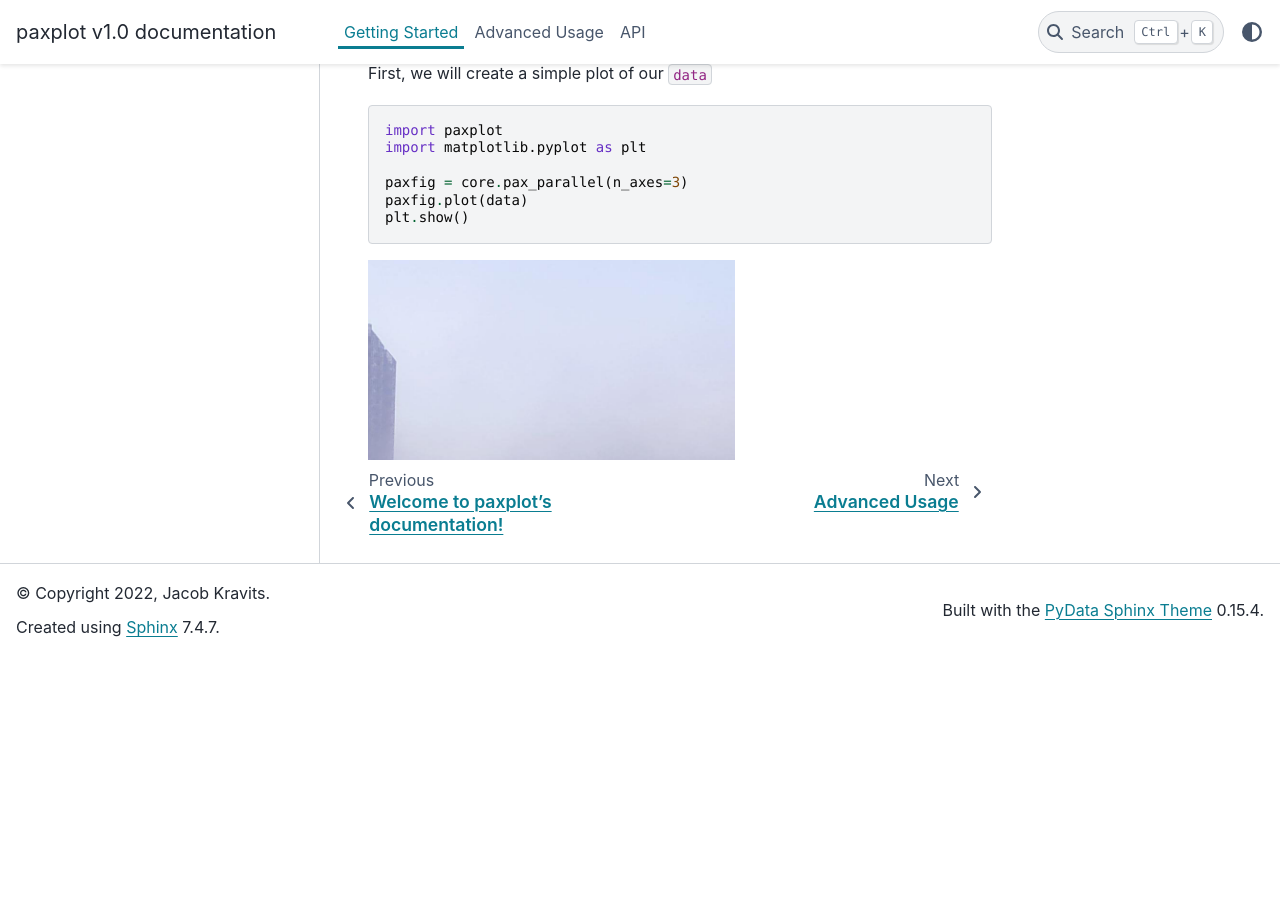
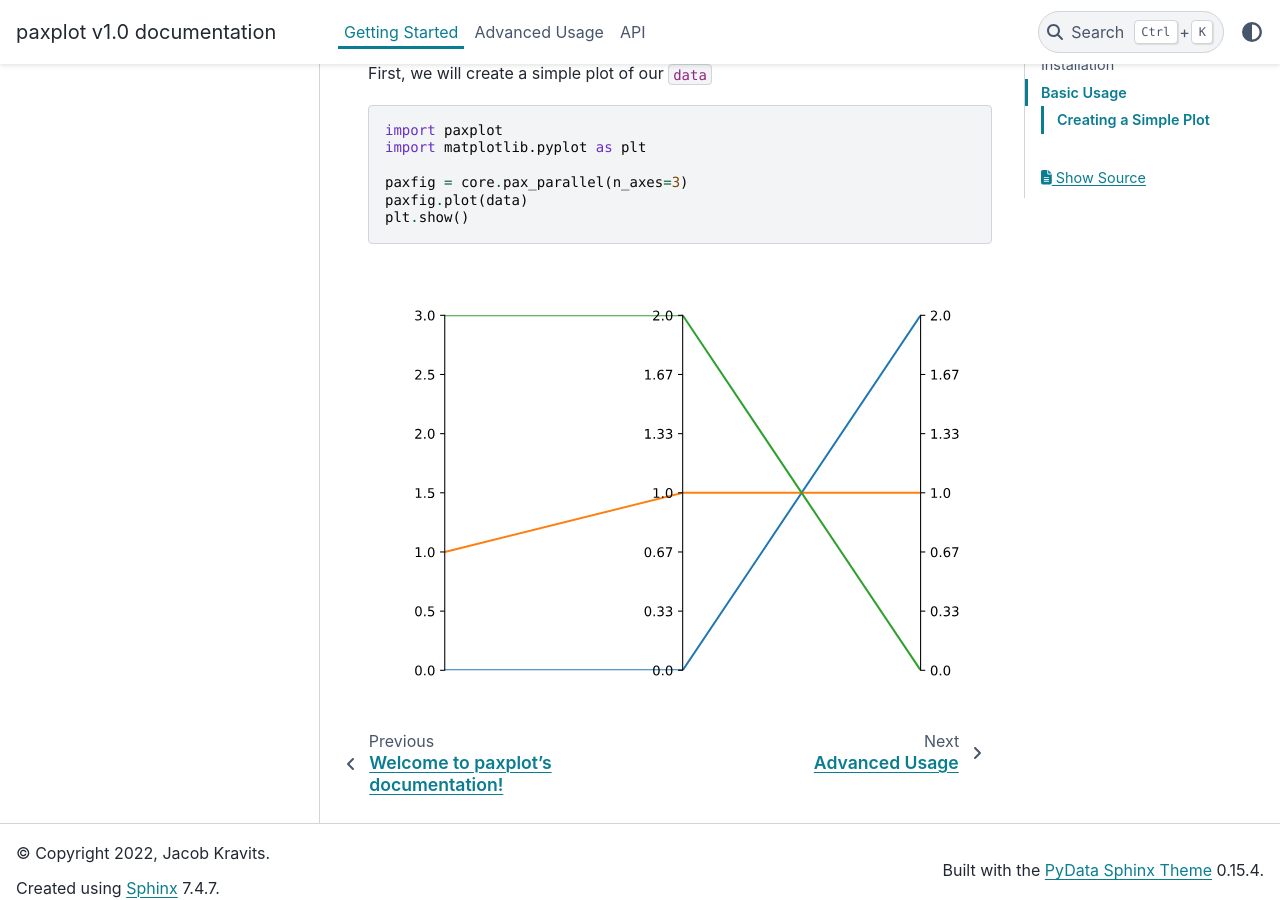
Before and after one commit to paxplot/paxplot, a Sphinx documentation site: the page built from docs/source/getting_started.rst, in a window 1280 px wide and 900 px high, scrolled down 736 px. Built offline with Sphinx 7.4.7 and the PyData theme 0.15.4, drawn with Linux system fonts in a browser that asks for light colours; before the commit the page ends 1392 px from its top, so only the background shows below that.

Commit message:
Add basic plot output

```diff
--- a/docs/source/getting_started.rst
+++ b/docs/source/getting_started.rst
@@ -35,4 +35,4 @@
    paxfig.plot(data)
    plt.show()
 
-.. image:: images/test.png
+.. image:: images/basic.svg
```
Also changed, not shown: docs/source/images/basic.svg (added), docs/source/images/test.png (deleted).
